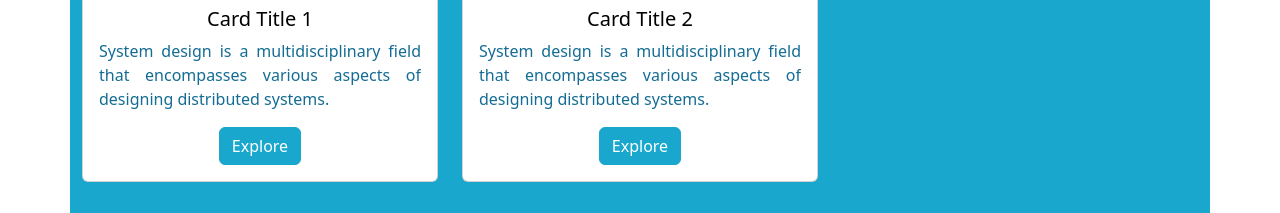
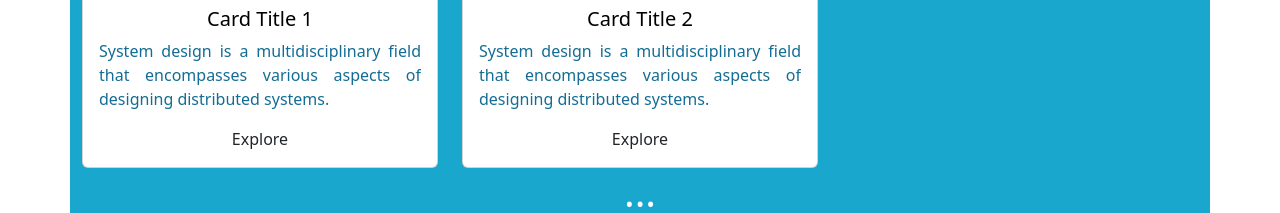
Before and after one commit to abhishekprakash256/frontend-component-kit, a React (Vite) app: page / in a window 1280 px wide. Shown: the part 2760-2973 px from the top of the page. Built offline with nearby package versions, Linux system fonts and the light colour scheme.

Commit message:
cards list redirection added

```diff
--- a/src/components/CardLists.tsx
+++ b/src/components/CardLists.tsx
@@ -22,9 +22,9 @@ const CardExp: React.FC<CardExpProps> = ({ card_para, img_src, card_url, card_ti
           {card_para}
         </Card.Text>
         <div className="text-center">
-          <Button className="button-custom-color" href={card_url}>
-            Explore
-          </Button>
+        <a href={card_url} style={{ color: 'inherit', textDecoration: 'none' }}>
+          Explore
+        </a>
         </div>
       </Card.Body>
     </Card>
```
Also changed, not shown: src/components/CardsPaignation.tsx (line endings or trailing spaces), 3 other files (tests, documents, lock files or other folders).
